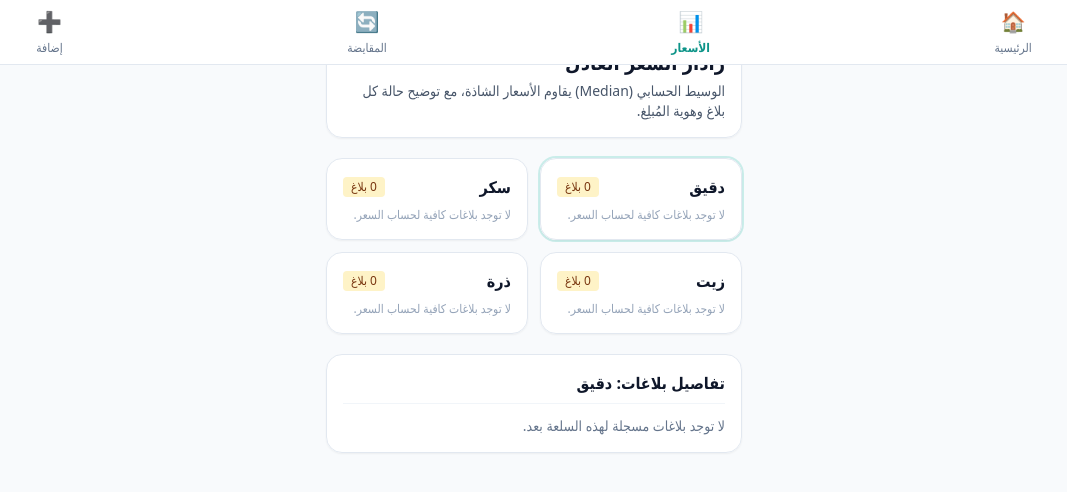
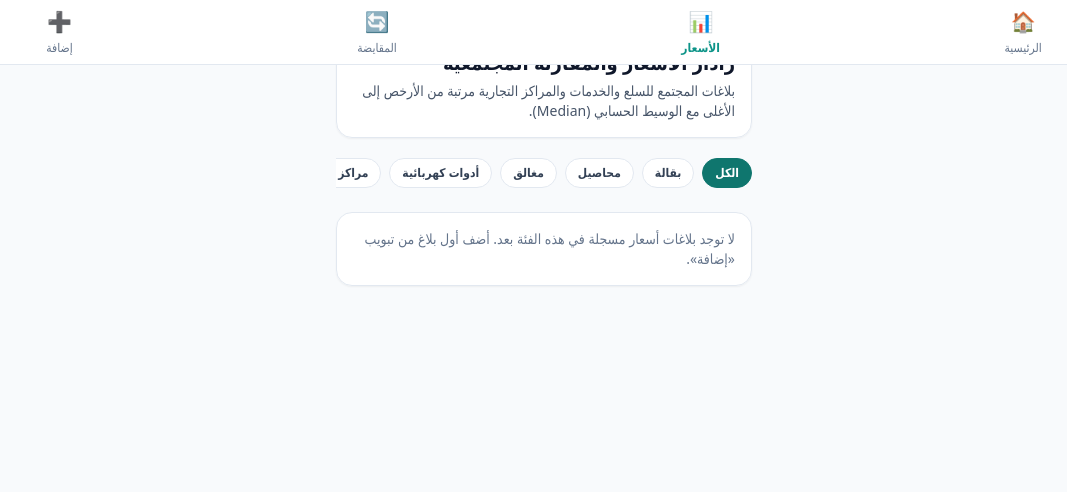
Before and after one commit to Mb4252/Decentralized-Free, a Next.js app: page /Decentralized-Free/prices in a window 1280 px wide. Shown: the top 492 px of the page, without its empty margins (213-1280 px from the left). Built offline with nearby package versions, Linux system fonts and the light colour scheme.

Commit message:
Update page.tsx

```diff
--- a/app/prices/page.tsx
+++ b/app/prices/page.tsx
@@ -1,10 +1,8 @@
 'use client';
 
-import { useState } from 'react';
+import { useMemo, useState } from 'react';
 import { useApp } from '@/lib/context';
-import { PriceTag } from '@/core/market-engine';
-
-const DEFAULT_ITEMS = ['دقيق', 'سكر', 'زيت', 'ذرة'];
+import { DEFAULT_CATEGORIES, PriceTag } from '@/core/market-engine';
 
 function badgeStyle(tag: PriceTag): string {
   switch (tag) {
@@ -21,56 +19,124 @@ function badgeStyle(tag: PriceTag): string {
 
 export default function PricesPage() {
   const { entries, getItemAnalysis, removeEntry } = useApp();
-  const [selectedItem, setSelectedItem] = useState<string>('دقيق');
+  const [selectedCategory, setSelectedCategory] = useState<string>('الكل');
 
-  const extraItems = Array.from(
-    new Set(
-      entries
-        .filter((e) => e.kind === 'price')
-        .map((e) => e.item.trim())
-        .filter((name) => name && !DEFAULT_ITEMS.includes(name))
-    )
+  const priceEntries = useMemo(
+    () => entries.filter((e) => e.kind === 'price'),
+    [entries]
   );
 
-  const allItems = [...DEFAULT_ITEMS, ...extraItems];
-  const activeAnalysis = getItemAnalysis(selectedItem);
+  const categories = useMemo(() => {
+    const customCats = priceEntries
+      .map((e) => e.category?.trim())
+      .filter((c): c is string => Boolean(c) && !DEFAULT_CATEGORIES.includes(c));
+    return ['الكل', ...DEFAULT_CATEGORIES, ...Array.from(new Set(customCats))];
+  }, [priceEntries]);
+
+  const filteredItems = useMemo(() => {
+    const map = new Map<string, string>();
+    for (const entry of priceEntries) {
+      const cat = entry.category?.trim() || 'عام';
+      if (selectedCategory !== 'الكل' && cat !== selectedCategory) continue;
+      if (!map.has(entry.item.trim())) {
+        map.set(entry.item.trim(), cat);
+      }
+    }
+    return Array.from(map.entries()).map(([item, category]) => ({ item, category }));
+  }, [priceEntries, selectedCategory]);
+
+  const [selectedItem, setSelectedItem] = useState<string>('');
+
+  const activeItemName = useMemo(() => {
+    if (selectedItem && filteredItems.some((x) => x.item === selectedItem)) {
+      return selectedItem;
+    }
+    return filteredItems[0]?.item || '';
+  }, [selectedItem, filteredItems]);
+
+  const activeSummary = activeItemName ? getItemAnalysis(activeItemName) : null;
 
   return (
     <div className="mt-4 space-y-5 pb-24">
       <div className="card space-y-1">
-        <h1 className="text-xl font-bold text-slate-900">رادار السعر العادل</h1>
+        <h1 className="text-xl font-bold text-slate-900">رادار الأسعار والمقارنة المجتمعية</h1>
         <p className="text-sm text-slate-600">
-          الوسيط الحسابي (Median) يقاوم الأسعار الشاذة، مع توضيح حالة كل بلاغ وهوية المُبلِغ.
+          بلاغات المجتمع للسلع والخدمات والمراكز التجارية مرتبة من الأرخص إلى الأغلى مع الوسيط الحسابي (Median).
         </p>
       </div>
 
-      <div className="grid grid-cols-2 gap-3">
-        {allItems.map((item) => {
-          const analysis = getItemAnalysis(item);
-          const isSelected = selectedItem === item;
+      <div className="flex gap-2 overflow-x-auto pb-1">
+        {categories.map((cat) => (
+          <button
+            key={cat}
+            type="button"
+            onClick={() => setSelectedCategory(cat)}
+            className={`px-3 py-1.5 rounded-full text-xs font-bold whitespace-nowrap border transition ${
+              selectedCategory === cat
+                ? 'bg-teal-700 text-white border-teal-700'
+                : 'bg-white text-slate-700 border-slate-200 hover:border-slate-300'
+            }`}
+          >
+            {cat}
+          </button>
+        ))}
+      </div>
+
+      {filteredItems.length === 0 ? (
+        <div className="card text-sm text-slate-500">
+          لا توجد بلاغات أسعار مسجلة في هذه الفئة بعد. أضف أول بلاغ من تبويب «إضافة».
+        </div>
+      ) : (
+        <>
+          <div className="grid grid-cols-1 gap-3">
+            {filteredItems.map(({ item, category }) => {
+              const summary = getItemAnalysis(item);
+              const isSelected = activeItemName === item;
+
               return (
                 <button
                   key={item}
                   type="button"
                   onClick={() => setSelectedItem(item)}
-              className={`card text-right transition ${
+                  className={`card text-right space-y-2 transition ${
                     isSelected ? 'border-teal-600 ring-2 ring-teal-500/20' : 'hover:border-slate-300'
                   }`}
                 >
-              <div className="flex items-center justify-between">
+                  <div className="flex items-center justify-between gap-2">
+                    <div>
+                      <span className="text-[11px] px-2 py-0.5 rounded bg-slate-100 text-slate-700 font-semibold ml-2">
+                        {category}
+                      </span>
                       <span className="font-bold text-base text-slate-900">{item}</span>
+                    </div>
                     <span className="text-xs px-2 py-0.5 rounded bg-amber-100 text-amber-900 font-medium">
-                  {analysis.reports.length} بلاغ
+                      {summary.reports.length} بلاغ
                     </span>
                   </div>
 
-              {analysis.median !== null ? (
-                <div className="mt-2 text-xl font-bold text-teal-700">
-                  {analysis.median} جنيه
+                  {summary.median !== null && (
+                    <div className="grid grid-cols-3 gap-2 pt-1 text-xs">
+                      <div className="p-2 rounded bg-sky-50 border border-sky-100">
+                        <div className="text-slate-500">الأرخص</div>
+                        <div className="font-bold text-sky-900 mt-0.5">{summary.lowestPrice} جنيه</div>
+                        {summary.cheapestPlace && (
+                          <div className="text-[11px] text-sky-700 truncate">{summary.cheapestPlace}</div>
+                        )}
                       </div>
-              ) : (
-                <div className="mt-2 text-xs text-slate-400">
-                  لا توجد بلاغات كافية لحساب السعر.
+
+                      <div className="p-2 rounded bg-teal-50 border border-teal-100">
+                        <div className="text-slate-500">الوسيط العادل</div>
+                        <div className="font-bold text-teal-900 mt-0.5">{summary.median} جنيه</div>
+                        <div className="text-[11px] text-teal-700">مرجع المجتمع</div>
+                      </div>
+
+                      <div className="p-2 rounded bg-amber-50 border border-amber-100">
+                        <div className="text-slate-500">الأغلى</div>
+                        <div className="font-bold text-amber-900 mt-0.5">{summary.highestPrice} جنيه</div>
+                        {summary.priciestPlace && (
+                          <div className="text-[11px] text-amber-700 truncate">{summary.priciestPlace}</div>
+                        )}
+                      </div>
                     </div>
                   )}
                 </button>
@@ -78,22 +144,29 @@ export default function PricesPage() {
             })}
           </div>
 
+          {activeSummary && (
             <div className="card space-y-3">
               <div className="flex items-center justify-between border-b border-slate-100 pb-2">
-          <h2 className="font-bold text-slate-900">تفاصيل بلاغات: {selectedItem}</h2>
-          {activeAnalysis.median !== null && (
+                <h2 className="font-bold text-slate-900">
+                  آراء وبلاغات المجتمع لـ: {activeSummary.item}
+                </h2>
+                {activeSummary.median !== null && (
                   <span className="text-xs font-semibold text-teal-700">
-              الوسيط: {activeAnalysis.median} جنيه
+                    الوسيط: {activeSummary.median} جنيه
                   </span>
                 )}
               </div>
 
-        {activeAnalysis.reports.length === 0 ? (
-          <p className="text-sm text-slate-500">لا توجد بلاغات مسجلة لهذه السلعة بعد.</p>
-        ) : (
               <div className="space-y-2.5">
-            {activeAnalysis.reports.map((report) => {
+                {activeSummary.reports.map((report, idx) => {
                   const sign = report.deviationPercent > 0 ? '+' : '';
+                  const rankLabel =
+                    idx === 0
+                      ? 'الأرخص حالياً'
+                      : idx === activeSummary.reports.length - 1 && activeSummary.reports.length > 1
+                      ? 'الأغلى حالياً'
+                      : `بلاغ #${idx + 1}`;
+
                   return (
                     <div
                       key={report.id}
@@ -107,6 +180,11 @@ export default function PricesPage() {
                             {report.deviationPercent}% عن الوسيط)
                           </span>
                         </div>
+
+                        <div className="flex items-center gap-1.5">
+                          <span className="text-[11px] px-2 py-0.5 rounded bg-slate-200/80 text-slate-800 font-medium">
+                            {rankLabel}
+                          </span>
                           <span
                             className={`text-xs px-2 py-0.5 rounded border font-semibold ${badgeStyle(
                               report.tag
@@ -115,8 +193,14 @@ export default function PricesPage() {
                             {report.tag}
                           </span>
                         </div>
+                      </div>
 
                       <div className="text-xs text-slate-600 flex flex-wrap gap-x-3 gap-y-1">
+                        {report.placeName && (
+                          <span>
+                            🏪 المكان/المركز: <strong>{report.placeName}</strong>
+                          </span>
+                        )}
                         <span>
                           المُبلِغ: <strong>{report.authorName}</strong> ({report.authorPeerId})
                         </span>
@@ -139,8 +223,10 @@ export default function PricesPage() {
                   );
                 })}
               </div>
+            </div>
           )}
-      </div>
+        </>
+      )}
     </div>
   );
 }
```
Lines whose indentation alone changed are shown as unchanged.
